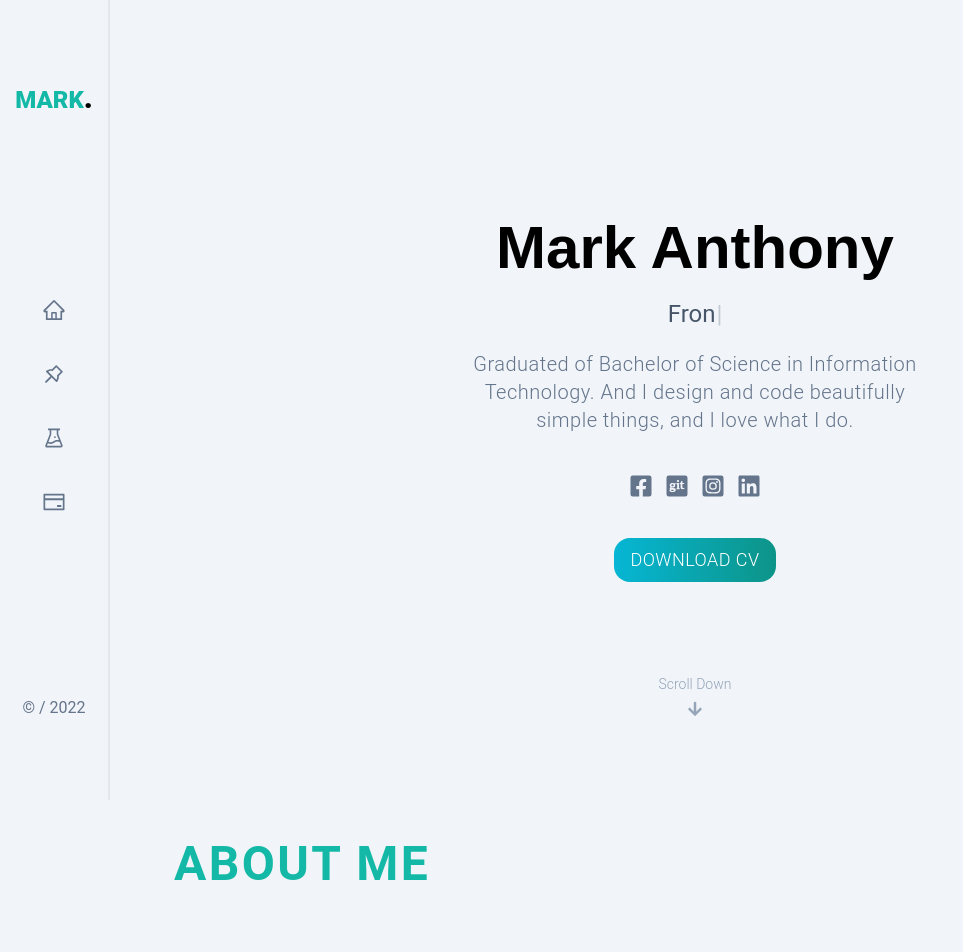
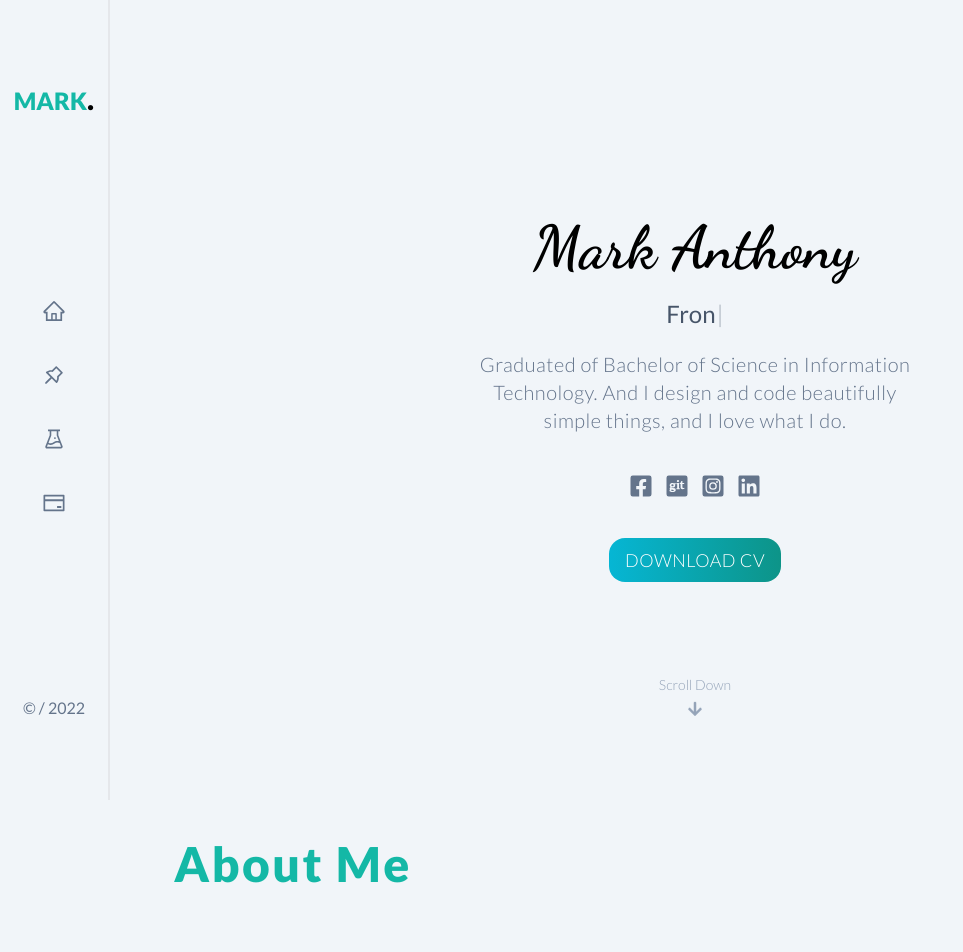
Before and after one commit to markan2ny/portfolio-v2, a React (Vite) app: page / in a window 1280 px wide. Shown: the top 952 px of the page, without its empty margins (0-963 px from the left). Built offline with nearby package versions, Linux system fonts and the light colour scheme.

Commit message:
Added google font DancingScript

```diff
--- a/index.html
+++ b/index.html
@@ -7,7 +7,9 @@
   <meta name="viewport" content="width=device-width, initial-scale=1.0" />
   <link rel="preconnect" href="https://fonts.googleapis.com">
   <link rel="preconnect" href="https://fonts.gstatic.com" crossorigin>
-  <link href="https://fonts.googleapis.com/css2?family=Lato:wght@100;300;400;700;900&display=swap" rel="stylesheet">
+  <link
+    href="https://fonts.googleapis.com/css2?family=Dancing+Script:wght@400;500;600;700&family=Lato:wght@100;300;400;700;900&display=swap"
+    rel="stylesheet">
   <title>Portfolio</title>
 </head>
 
--- a/src/main.css
+++ b/src/main.css
@@ -5,7 +5,7 @@
 /* custom css */
 @layer utilities {
   body {
-    @apply font-roboto bg-slate-100;
+    @apply font-lato bg-slate-100;
   }
   section {
     @apply container mx-auto;
--- a/src/sections/About.jsx
+++ b/src/sections/About.jsx
@@ -5,7 +5,7 @@ import { Skill } from "../components/Skill";
 export const About = () => {
   return (
     <Section id={`about`}>
-      <h2 className="text-3xl md:text-5xl uppercase tracking-wider font-semibold text-teal-500 md:mb-10 mb-5 text-center md:text-left">
+      <h2 className="text-3xl font-black md:text-5xl tracking-wider text-teal-500 md:mb-10 mb-5 text-center md:text-left">
         About Me
       </h2>
       <div className="md:grid grid-cols-2 gap-20 mt-5 md:mt-10">
--- a/tailwind.config.cjs
+++ b/tailwind.config.cjs
@@ -3,7 +3,7 @@ module.exports = {
   content: ["./index.html", "./src/**/*.{js,ts,jsx,tsx}"],
   theme: {
     fontFamily: {
-      roboto: ["Roboto", "sans-serif"],
+      lato: ["Lato", "sans-serif"],
       dancingScript: ["Dancing Script", "sans-serif"],
     },
     extend: {
```
